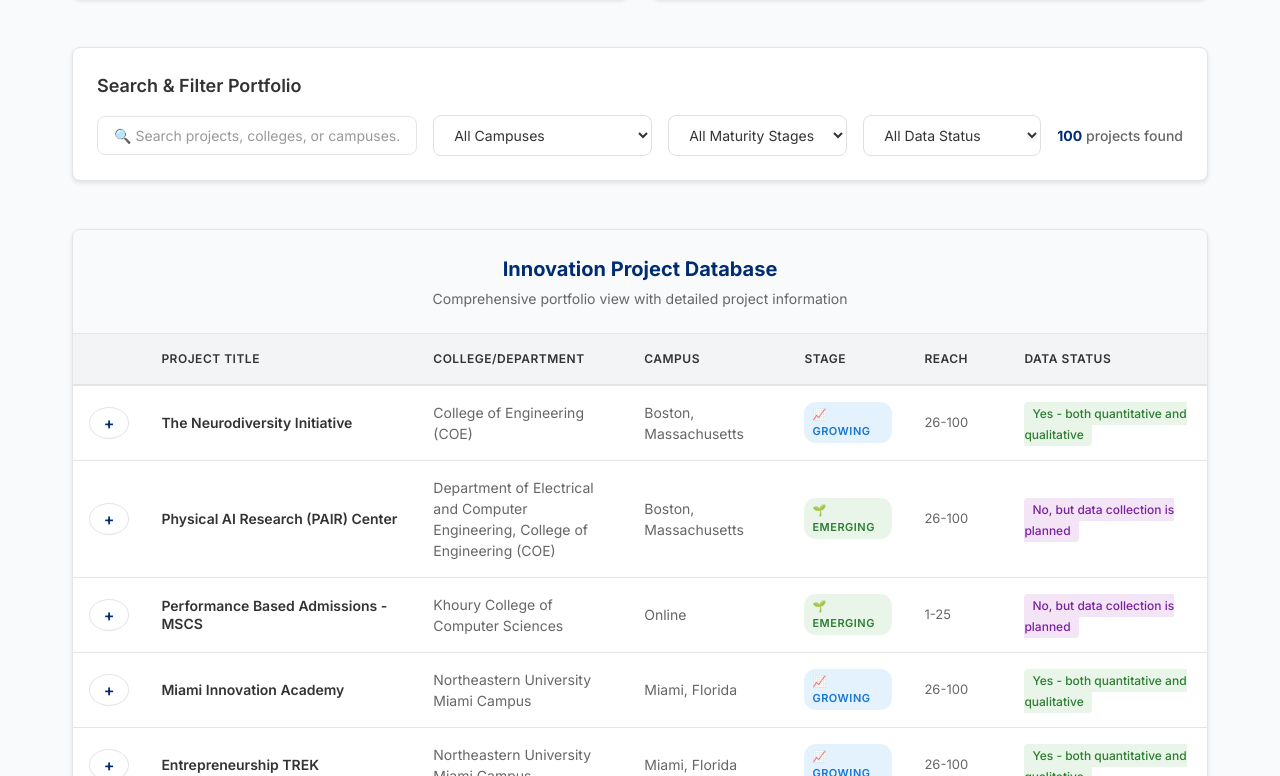
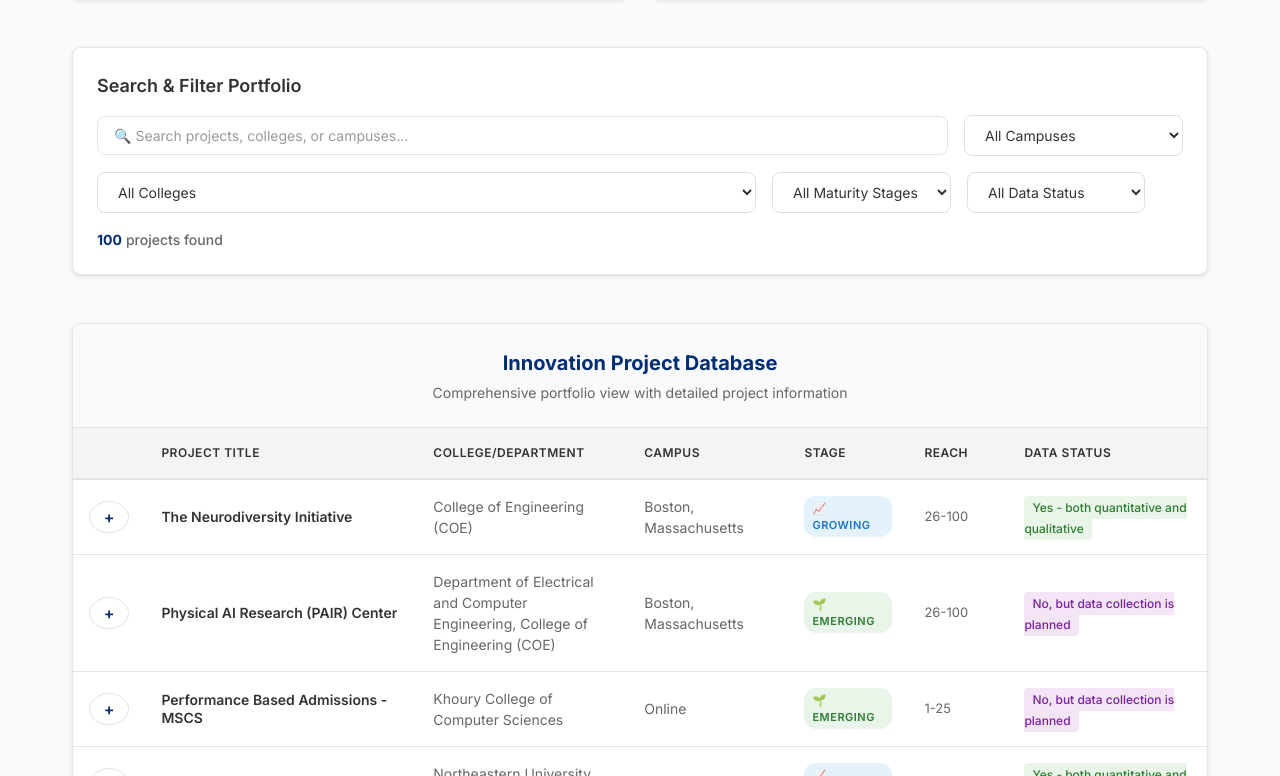
Before and after one commit to markynsai91/Northeastern_Innovation_dashboard, a React (Vite) app: page / in a window 1280 px wide. Shown: the part 2184-2960 px from the top of the page. Built offline with nearby package versions, Linux system fonts and the light colour scheme.

Commit message:
Update the College/Departments filter

```diff
--- a/src/components/Controls.jsx
+++ b/src/components/Controls.jsx
@@ -1,4 +1,5 @@
-import React, { useState, useEffect } from 'react';
+import React, { useState, useEffect, useMemo } from 'react';
+import { normalizeCollege } from '../utils/collegeGrouping';
 
 const Controls = ({
   data,
@@ -8,14 +9,15 @@
   resultCount
 }) => {
   const [searchValue, setSearchValue] = useState('');
-  const [campusOptions, setCampusOptions] = useState([]);
 
-  // Initialize filter options
-  useEffect(() => {
-    // Get unique campus options
-    const campuses = [...new Set(data.projects.map(p => p.campus))].sort();
-    setCampusOptions(campuses);
-  }, [data]);
+  const campusOptions = useMemo(
+    () => [...new Set(data.projects.map(p => p.campus))].sort(),
+    [data]
+  );
+  const collegeOptions = useMemo(
+    () => [...new Set(data.projects.map(p => normalizeCollege(p.college)))].sort(),
+    [data]
+  );
 
   // Update search value when activeFilters change (for external filter clears)
   useEffect(() => {
@@ -51,6 +53,9 @@
     if (activeFilters.campus !== 'all') {
       return `🔍 Filtered by ${activeFilters.campus}...`;
     }
+    if (activeFilters.college !== 'all') {
+      return `🔍 Filtered by ${activeFilters.college}...`;
+    }
     if (activeFilters.qualitativeTheme) {
       return `🔍 Filtered by ${activeFilters.qualitativeTheme.theme}...`;
     }
@@ -79,6 +84,18 @@
           <option value="all">All Campuses</option>
           {campusOptions.map(campus => (
             <option key={campus} value={campus}>{campus}</option>
+          ))}
+        </select>
+
+        {/* College Filter */}
+        <select
+          className="filter-select"
+          value={activeFilters.college}
+          onChange={(e) => handleFilterChange('college', e.target.value)}
+        >
+          <option value="all">All Colleges</option>
+          {collegeOptions.map(college => (
+            <option key={college} value={college}>{college}</option>
           ))}
         </select>
 
@@ -116,6 +133,7 @@
         {/* Clear Filters Button */}
         {(activeFilters.search ||
           activeFilters.campus !== 'all' ||
+          activeFilters.college !== 'all' ||
           activeFilters.stage !== 'all' ||
           activeFilters.dataStatus !== 'all' ||
           activeFilters.theme ||
--- a/src/components/Dashboard.jsx
+++ b/src/components/Dashboard.jsx
@@ -7,6 +7,7 @@
 import InsightsHub from './InsightsHub';
 import Controls from './Controls';
 import ProjectTable from './ProjectTable';
+import { normalizeCollege } from '../utils/collegeGrouping';
 import '../styles/Dashboard.css';
 
 const Dashboard = () => {
@@ -14,6 +15,7 @@
   const [activeFilters, setActiveFilters] = useState({
     search: '',
     campus: 'all',
+    college: 'all',
     stage: 'all',
     dataStatus: 'all',
     theme: null,
@@ -318,7 +320,7 @@
 
   // Filter projects based on active filters
   const applyFilters = () => {
-    const { search, campus, stage, dataStatus, theme, qualitativeTheme } = activeFilters;
+    const { search, campus, college, stage, dataStatus, theme, qualitativeTheme } = activeFilters;
 
     const filtered = dashboardData.projects.filter(project => {
       // Search filter
@@ -329,6 +331,9 @@
 
       // Campus filter
       const matchesCampus = campus === 'all' || project.campus === campus;
+
+      // College filter
+      const matchesCollege = college === 'all' || normalizeCollege(project.college) === college;
 
       // Stage filter (maturity)
       let matchesStage = stage === 'all';
@@ -392,7 +397,7 @@
         }
       }
 
-      return matchesSearch && matchesCampus && matchesStage && matchesDataStatus && matchesTheme && matchesQualitativeTheme;
+      return matchesSearch && matchesCampus && matchesCollege && matchesStage && matchesDataStatus && matchesTheme && matchesQualitativeTheme;
     });
 
     setFilteredData({ projects: filtered });
@@ -541,6 +546,7 @@
     setActiveFilters({
       search: '',
       campus: 'all',
+      college: 'all',
       stage: 'all',
       dataStatus: 'all',
       theme: null,
--- /dev/null
+++ b/src/utils/collegeGrouping.js
@@ -0,0 +1,77 @@
+const COLLEGE_GROUPS = [
+  {
+    label: 'College of Arts Media and Design',
+    matches: (value) =>
+      value.includes('college of arts media and design') ||
+      value.includes('college of arts, media and design') ||
+      value.includes('college of arts, media & design') ||
+      value.includes('(camd)')
+  },
+  {
+    label: 'College of Engineering (COE)',
+    matches: (value) =>
+      value.includes('college of engineering (coe)') ||
+      value.includes(' coe')
+  },
+  {
+    label: 'College of Professional Studies (CPS)',
+    matches: (value) =>
+      value.includes('college of professional studies (cps)') ||
+      value.includes(' cps')
+  },
+  {
+    label: 'College of Science',
+    matches: (value) => value.includes('college of science')
+  },
+  {
+    label: 'College of Social Sciences and Humanities (CSSH)',
+    matches: (value) =>
+      value.includes('college of social sciences and humanities (cssh)') ||
+      value.includes(' cssh')
+  },
+  {
+    label: 'DMSB',
+    matches: (value) => value.includes('dmsb')
+  },
+  {
+    label: 'Bouvé College of Health Sciences',
+    matches: (value) =>
+      value.includes('bouvé college of health sciences') ||
+      value.includes('bouve college of health sciences') ||
+      value.includes('bouvé') ||
+      value.includes('bouve')
+  },
+  {
+    label: 'Mills College',
+    matches: (value) => value.includes('mills college')
+  },
+  {
+    label: 'Mills Institute',
+    matches: (value) =>
+      value.includes('mills institute') ||
+      value.includes('the mills institute')
+  },
+  {
+    label: 'Roux Institute',
+    matches: (value) =>
+      value.includes('roux institute') ||
+      value.includes('the roux institute') ||
+      value.includes('roux')
+  },
+  {
+    label: 'COS',
+    matches: (value) => /\bcos\b/.test(value)
+  }
+];
+
+export const normalizeCollege = (college = '') => {
+  const normalizedValue = college.trim().toLowerCase();
+
+  for (const group of COLLEGE_GROUPS) {
+    if (group.matches(normalizedValue)) {
+      return group.label;
+    }
+  }
+
+  return college.trim();
+};
```
